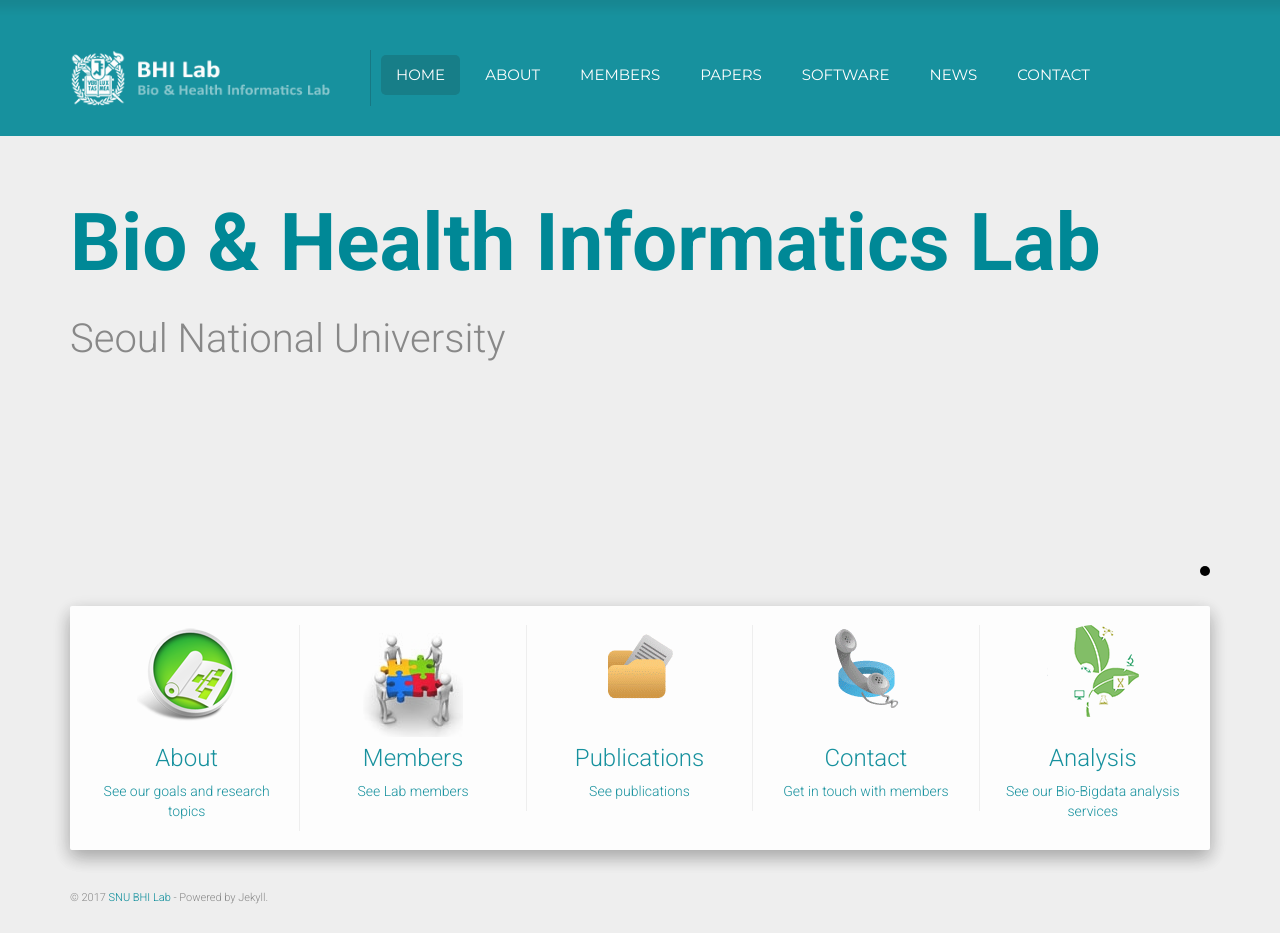
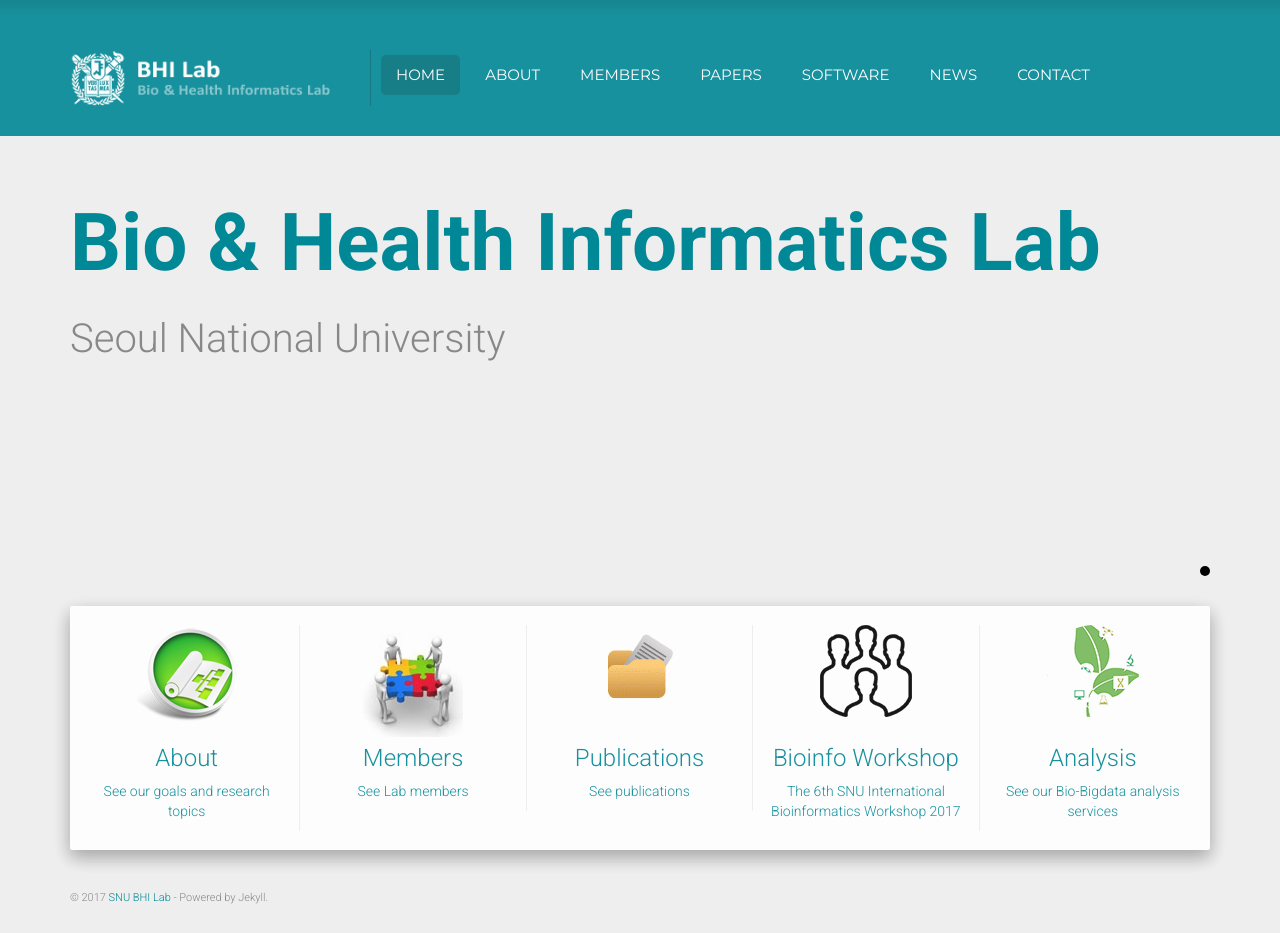
Before and after one commit to solanoon/bhi-kimlab.github.io, a Jekyll site: the page built from index.html, in a window 1280 px wide. Built offline with Jekyll 4.4.1, drawn with Linux system fonts in a browser that asks for light colours; nearby versions of some CDN libraries.

Commit message:
bioinfo2017 conference

```diff
--- a/index.html
+++ b/index.html
@@ -53,6 +53,7 @@ bodyclass: "body_intro"
       <p>See publications</p>
       </a>
     </div>
+    <!--
     <div class="col-sm-3 col-sm-20">
       <a href="{{ site.baseurl }}/contact/">
       <div class="img">
@@ -60,6 +61,16 @@ bodyclass: "body_intro"
       </div>
       <h3>Contact</h3>
       <p>Get in touch with members</p>
+      </a>
+    </div>
+    -->
+    <div class="col-sm-3 col-sm-20">
+      <a href="http://biohealth.snu.ac.kr/workshop/snubioinfo2017/">
+      <div class="img">
+        <img src="{{ site.baseurl }}/static/img/home_conference.png">
+      </div>
+      <h3>Bioinfo Workshop</h3>
+      <p>The 6th SNU International Bioinformatics Workshop 2017</p>
       </a>
     </div>
     <div class="col-sm-3 col-sm-20">
```
Also changed, not shown: static/img/home_conference.png (added).
